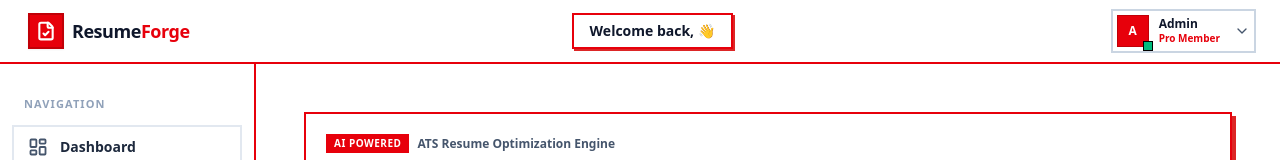
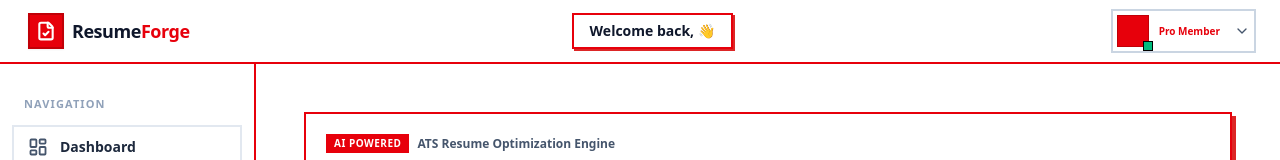
Before and after one commit to dev-abhisheksh/ResumeForge, a Next.js app in the folder frontend/: page /analysis in a window 1280 px wide. Shown: the top 160 px of the page. Built offline with nearby package versions, Linux system fonts and the light colour scheme; no server answers.

Commit message:
feat(Navbar): update user avatar initials and display full name from current user data

```diff
--- a/frontend/src/components/dashboard/Navbar.tsx
+++ b/frontend/src/components/dashboard/Navbar.tsx
@@ -38,21 +38,13 @@ const Navbar: React.FC<DashboardNavbarProps> = ({
   const dropdownRef = useRef<HTMLDivElement>(null);
 
   const {data:CurrentUser, error:CurrentUserError}= useCurrentUser()
-  console.log(CurrentUser)
 
-  // const UserDetails = CurrentUserData?.data?.user || CurrentUserData?.data?.data?.user
+  const fullNameFirstLetter = CurrentUser?.fullName
+  .split(" ")
+  .map((name: string)=> name[0])
+  .join("")
+  .toUpperCase()
 
-  // Fallback user values
-  const userName = user?.fullName || "Admin";
-  const userEmail = user?.email || "admin@resumeforge.io";
-
-  // Compute initials for avatar fallback
-  const initials = userName
-    .split(" ")
-    .map((n) => n[0])
-    .join("")
-    .toUpperCase()
-    .slice(0, 2);
 
   // Close dropdown on outside click
   useEffect(() => {
@@ -131,14 +123,14 @@ const Navbar: React.FC<DashboardNavbarProps> = ({
           >
             <div className="relative">
               <div className="w-7 h-7 sm:w-8 sm:h-8 bg-red-600 border border-red-700 flex items-center justify-center text-white font-black text-xs">
-                {initials}
+                {fullNameFirstLetter}
               </div>
               <span className="absolute -bottom-1 -right-1 w-2.5 h-2.5 bg-emerald-500 border border-black" />
             </div>
 
             <div className="hidden sm:flex flex-col text-left pr-1">
               <span className="text-xs font-extrabold text-slate-900 leading-tight">
-                {userName}
+                {CurrentUser?.fullName}
               </span>
               <span className="text-[10px] text-red-600 font-bold">
                 Pro Member
```
